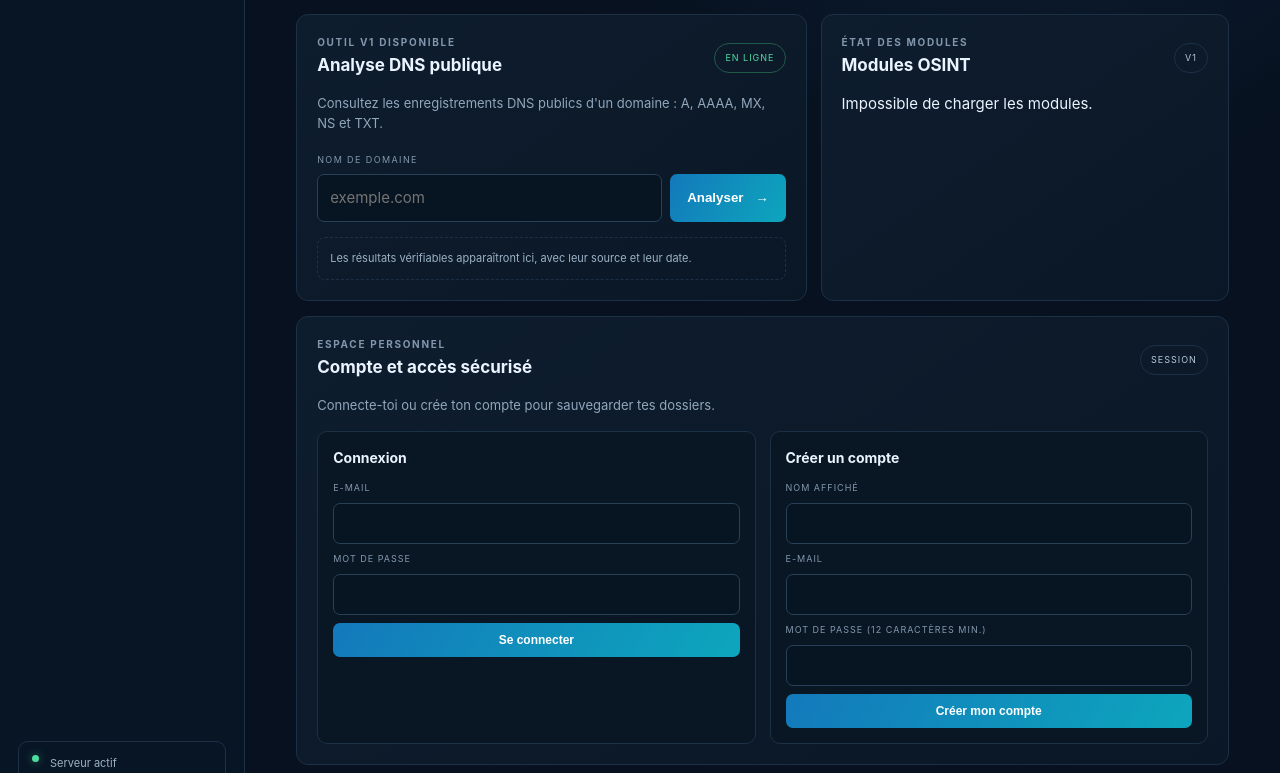
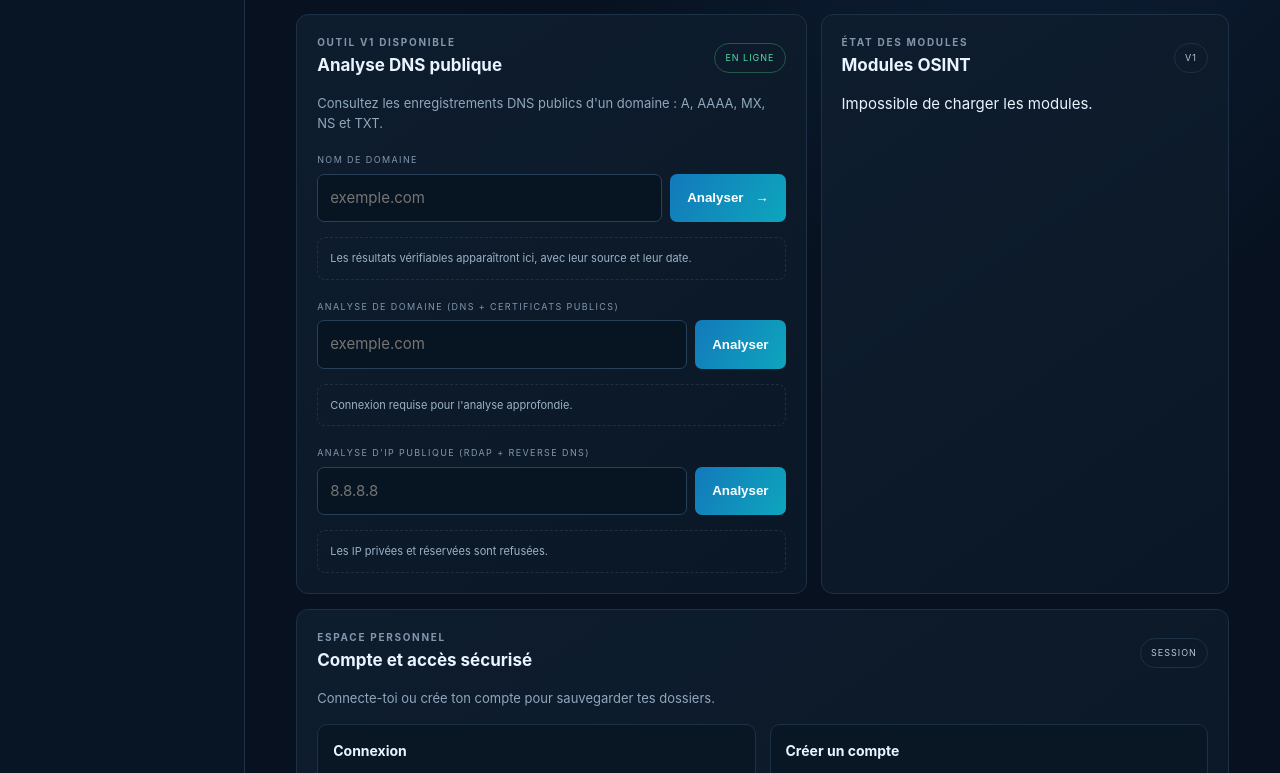
Before and after one commit to Boubaa86/OSINT-HUB-ULTIMATE, a website: page public/index.html in a window 1280 px wide. Shown: the part 518-1291 px from the top of the page. Drawn offline with Linux system fonts and the light colour scheme; no server answers.

Commit message:
ui: add domain and public IP intelligence forms

```diff
--- a/public/index.html
+++ b/public/index.html
@@ -33,6 +33,18 @@
         <p>Consultez les enregistrements DNS publics d'un domaine : A, AAAA, MX, NS et TXT.</p>
         <form id="dns-form"><label for="domain">NOM DE DOMAINE</label><div class="search-row"><input id="domain" name="domain" placeholder="exemple.com" autocomplete="off" required><button>Analyser <b>→</b></button></div></form>
         <div id="dns-result" class="result empty">Les résultats vérifiables apparaîtront ici, avec leur source et leur date.</div>
+        <div class="intel-tools">
+          <form id="domain-intel-form">
+            <label for="domain-intel-input">ANALYSE DE DOMAINE (DNS + CERTIFICATS PUBLICS)</label>
+            <div class="search-row"><input id="domain-intel-input" placeholder="exemple.com" required><button type="submit">Analyser</button></div>
+          </form>
+          <div id="domain-intel-result" class="result empty">Connexion requise pour l'analyse approfondie.</div>
+          <form id="ip-intel-form">
+            <label for="ip-intel-input">ANALYSE D'IP PUBLIQUE (RDAP + REVERSE DNS)</label>
+            <div class="search-row"><input id="ip-intel-input" placeholder="8.8.8.8" required><button type="submit">Analyser</button></div>
+          </form>
+          <div id="ip-intel-result" class="result empty">Les IP privées et réservées sont refusées.</div>
+        </div>
       </div>
       <div class="panel modules-panel"><div class="panel-head"><div><div class="eyebrow">ÉTAT DES MODULES</div><h3>Modules OSINT</h3></div><span class="tag">V1</span></div><div id="modules" class="module-list"><div class="loading">Chargement des modules…</div></div></div>
     </section>
```
